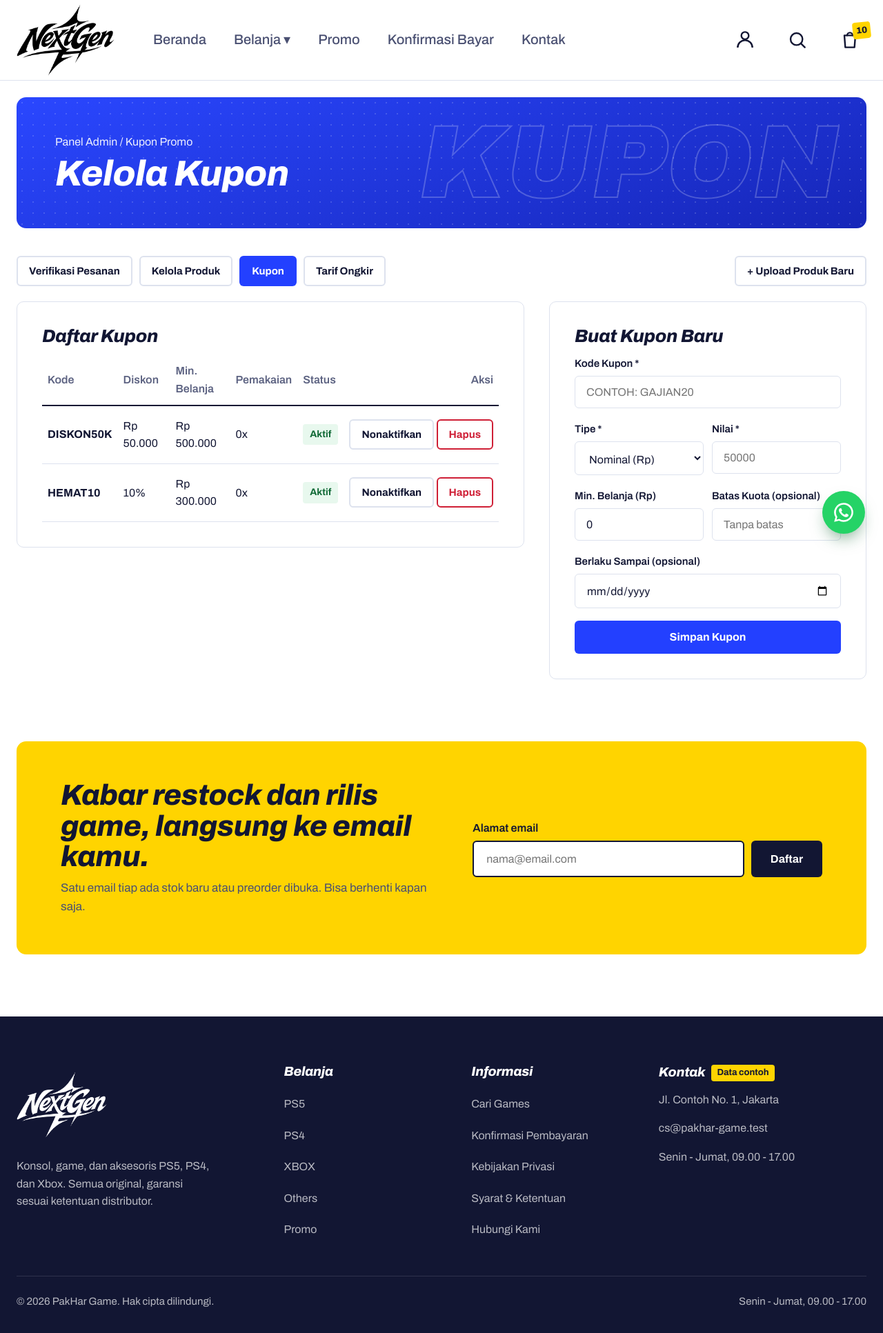
After one commit to xvonwu/web-jual-beli, a Laravel app: page /admin/kupon in a window 1280 px wide. The commit adds this page. Shown: the whole page at 69% size. Run offline with Laravel 12, Linux system fonts and the light colour scheme; a user stored in the database is signed in; data comes from the database, SQL or seed files in the repository; tables that the repository leaves empty hold one stand-in row (values such as "Sample post"); some libraries are stand-ins or nearby versions.

Commit message:
Add admin independence (dashboard, coupons, shipping) & auto payment

```diff
--- /dev/null
+++ b/app/Http/Controllers/Admin/CouponController.php
@@ -0,0 +1,65 @@
+<?php
+
+namespace App\Http\Controllers\Admin;
+
+use App\Http\Controllers\Controller;
+use App\Models\Coupon;
+use Illuminate\Http\Request;
+use Illuminate\Validation\Rule;
+
+class CouponController extends Controller
+{
+    public function index()
+    {
+        $coupons = Coupon::latest('id')->paginate(15);
+
+        return view('admin.coupons.index', compact('coupons'));
+    }
+
+    public function store(Request $request)
+    {
+        $data = $request->validate([
+            'code' => ['required', 'string', 'max:40', 'unique:coupons,code'],
+            'type' => ['required', Rule::in(['percent', 'fixed'])],
+            'value' => ['required', 'integer', 'min:1'],
+            'min_total' => ['nullable', 'integer', 'min:0'],
+            'max_uses' => ['nullable', 'integer', 'min:1'],
+            'expires_at' => ['nullable', 'date'],
+        ], [
+            'code.required' => 'Isi kode kupon.',
+            'code.unique' => 'Kode kupon sudah terdaftar.',
+            'value.required' => 'Isi nilai diskon.',
+        ]);
+
+        if ($data['type'] === 'percent' && $data['value'] > 100) {
+            return back()->withInput()->withErrors(['value' => 'Diskon persen maksimal 100%.']);
+        }
+
+        Coupon::create([
+            'code' => strtoupper(trim($data['code'])),
+            'type' => $data['type'],
+            'value' => $data['value'],
+            'min_total' => $data['min_total'] ?? 0,
+            'max_uses' => $data['max_uses'] ?? null,
+            'expires_at' => $data['expires_at'] ?? null,
+            'is_active' => true,
+        ]);
+
+        return back()->with('success', 'Kupon '.strtoupper(trim($data['code'])).' berhasil ditambahkan.');
+    }
+
+    public function toggle(Coupon $coupon)
+    {
+        $coupon->update(['is_active' => ! $coupon->is_active]);
+
+        return back()->with('success', 'Status kupon '.$coupon->code.' diubah menjadi '.($coupon->is_active ? 'Aktif' : 'Nonaktif').'.');
+    }
+
+    public function destroy(Coupon $coupon)
+    {
+        $code = $coupon->code;
+        $coupon->delete();
+
+        return back()->with('success', "Kupon {$code} berhasil dihapus.");
+    }
+}
--- a/app/Models/Coupon.php
+++ b/app/Models/Coupon.php
@@ -22,7 +22,12 @@ class Coupon extends Model
 
         $coupon = static::where('code', strtoupper(trim($code)))->where('is_active', true)->first();
 
-        if (! $coupon || ($coupon->expires_at && $coupon->expires_at->isPast()) || $subtotal < $coupon->min_total) {
+        if (
+            ! $coupon
+            || ($coupon->expires_at && $coupon->expires_at->isPast())
+            || $subtotal < $coupon->min_total
+            || ($coupon->max_uses !== null && $coupon->used_count >= $coupon->max_uses)
+        ) {
             return null;
         }
 
--- a/app/Models/Order.php
+++ b/app/Models/Order.php
@@ -11,8 +11,10 @@ class Order extends Model
     // ID metode pembayaran mengikuti flowchart
     public const PAYMENT_TRANSFER = 42;
     public const PAYMENT_CASH = 54;
+    public const PAYMENT_AUTO = 60;
 
     public const PAYMENT_METHODS = [
+        self::PAYMENT_AUTO => 'QRIS / Virtual Account (Otomatis Lunas)',
         self::PAYMENT_TRANSFER => 'Transfer ke BCA',
         self::PAYMENT_CASH => 'Cash di kantor (khusus Ambil Langsung)',
     ];
--- a/resources/views/admin/_nav.blade.php
+++ b/resources/views/admin/_nav.blade.php
@@ -7,6 +7,14 @@
        class="btn btn-sm {{ request()->routeIs('admin.products.index', 'admin.products.edit') ? 'btn-red' : 'btn-outline' }}">
         Kelola Produk
     </a>
+    <a href="{{ route('admin.coupons.index') }}"
+       class="btn btn-sm {{ request()->routeIs('admin.coupons.*') ? 'btn-red' : 'btn-outline' }}">
+        Kupon
+    </a>
+    <a href="{{ route('admin.shipping.index') }}"
+       class="btn btn-sm {{ request()->routeIs('admin.shipping.*') ? 'btn-red' : 'btn-outline' }}">
+        Tarif Ongkir
+    </a>
     <a href="{{ route('admin.products.create') }}"
        class="btn btn-sm {{ request()->routeIs('admin.products.create') ? 'btn-yellow' : 'btn-outline' }}"
        style="margin-left:auto">
--- /dev/null
+++ b/resources/views/admin/coupons/index.blade.php
@@ -0,0 +1,117 @@
+@extends('layouts.app')
+@section('title', 'Admin: Kelola Kupon')
+
+@section('content')
+    <div class="page-head">
+        <div class="crumb"><a href="{{ route('admin.orders.index') }}">Panel Admin</a> / Kupon Promo</div>
+        <h1>Kelola Kupon</h1>
+        <div class="ghost" aria-hidden="true">KUPON</div>
+    </div>
+
+    @include('admin._nav')
+
+    <div class="layout-2">
+        <div class="card">
+            <h2 class="card-title">Daftar Kupon</h2>
+            @if ($coupons->isEmpty())
+                <div class="empty">Belum ada kupon promo.</div>
+            @else
+                <div class="table-scroll">
+                    <table class="table">
+                        <thead>
+                            <tr>
+                                <th>Kode</th>
+                                <th>Diskon</th>
+                                <th class="hide-sm">Min. Belanja</th>
+                                <th>Pemakaian</th>
+                                <th>Status</th>
+                                <th style="text-align:right">Aksi</th>
+                            </tr>
+                        </thead>
+                        <tbody>
+                            @foreach ($coupons as $c)
+                                <tr>
+                                    <td>
+                                        <b>{{ $c->code }}</b>
+                                        @if ($c->expires_at)
+                                            <br><small style="color:var(--muted)">Exp: {{ $c->expires_at->format('d M Y') }}</small>
+                                        @endif
+                                    </td>
+                                    <td>
+                                        {{ $c->type === 'percent' ? $c->value.'%' : 'Rp '.number_format($c->value, 0, ',', '.') }}
+                                    </td>
+                                    <td class="hide-sm">@rupiah($c->min_total)</td>
+                                    <td>
+                                        {{ $c->used_count }}{{ $c->max_uses ? ' / '.$c->max_uses : 'x' }}
+                                    </td>
+                                    <td>
+                                        <span class="pill {{ $c->is_active ? 'pill-lunas' : 'pill-batal' }}">
+                                            {{ $c->is_active ? 'Aktif' : 'Nonaktif' }}
+                                        </span>
+                                    </td>
+                                    <td style="text-align:right;white-space:nowrap">
+                                        <form method="POST" action="{{ route('admin.coupons.toggle', $c) }}" style="display:inline">
+                                            @csrf
+                                            @method('PATCH')
+                                            <button type="submit" class="btn btn-outline btn-sm">
+                                                {{ $c->is_active ? 'Nonaktifkan' : 'Aktifkan' }}
+                                            </button>
+                                        </form>
+                                        <form method="POST" action="{{ route('admin.coupons.destroy', $c) }}" style="display:inline"
+                                              onsubmit="return confirm('Hapus kupon {{ $c->code }}?')">
+                                            @csrf
+                                            @method('DELETE')
+                                            <button type="submit" class="btn btn-outline btn-sm" style="color:var(--signal-text);border-color:var(--signal-text)">Hapus</button>
+                                        </form>
+                                    </td>
+                                </tr>
+                            @endforeach
+                        </tbody>
+                    </table>
+                </div>
+            @endif
+            @include('partials.pagination', ['paginator' => $coupons, 'pageUrl' => fn ($p) => $coupons->url($p)])
+        </div>
+
+        <aside class="card">
+            <h2 class="card-title">Buat Kupon Baru</h2>
+            <form method="POST" action="{{ route('admin.coupons.store') }}">
+                @csrf
+                <div class="field">
+                    <label for="code" class="field-label">Kode Kupon *</label>
+                    <input type="text" id="code" name="code" value="{{ old('code') }}" placeholder="Contoh: GAJIAN20" required style="text-transform:uppercase">
+                    @error('code')<p class="field-status">{{ $message }}</p>@enderror
+                </div>
+                <div style="display:grid;grid-template-columns:1fr 1fr;gap:12px">
+                    <div class="field">
+                        <label for="type" class="field-label">Tipe *</label>
+                        <select id="type" name="type">
+                            <option value="fixed" @selected(old('type') === 'fixed')>Nominal (Rp)</option>
+                            <option value="percent" @selected(old('type') === 'percent')>Persen (%)</option>
+                        </select>
+                    </div>
+                    <div class="field">
+                        <label for="value" class="field-label">Nilai *</label>
+                        <input type="number" id="value" name="value" min="1" value="{{ old('value') }}" placeholder="50000" required>
+                        @error('value')<p class="field-status">{{ $message }}</p>@enderror
+                    </div>
+                </div>
+                <div style="display:grid;grid-template-columns:1fr 1fr;gap:12px">
+                    <div class="field">
+                        <label for="min_total" class="field-label">Min. Belanja (Rp)</label>
+                        <input type="number" id="min_total" name="min_total" min="0" value="{{ old('min_total', 0) }}">
+                    </div>
+                    <div class="field">
+                        <label for="max_uses" class="field-label">Batas Kuota (opsional)</label>
+                        <input type="number" id="max_uses" name="max_uses" min="1" value="{{ old('max_uses') }}" placeholder="Tanpa batas">
+                    </div>
+                </div>
+                <div class="field">
+                    <label for="expires_at" class="field-label">Berlaku Sampai (opsional)</label>
+                    <input type="date" id="expires_at" name="expires_at" value="{{ old('expires_at') }}">
+                </div>
+                <button type="submit" class="btn btn-red btn-block">Simpan Kupon</button>
+            </form>
+        </aside>
+    </div>
+@endsection
--- a/resources/views/cart/index.blade.php
+++ b/resources/views/cart/index.blade.php
@@ -158,7 +158,11 @@
                     <form method="POST" action="{{ route('checkout') }}">
                         @csrf
                         <label class="radio">
-                            <input type="radio" name="payment_method_id" value="{{ \App\Models\Order::PAYMENT_TRANSFER }}" checked>
+                            <input type="radio" name="payment_method_id" value="{{ \App\Models\Order::PAYMENT_AUTO }}" checked>
+                            <span><b>QRIS / Virtual Account (Otomatis Lunas)</b> <span class="pill pill-lunas" style="font-size:12px">Instan</span><br><small class="muted-text">Verifikasi otomatis tanpa perlu konfirmasi manual</small></span>
+                        </label>
+                        <label class="radio">
+                            <input type="radio" name="payment_method_id" value="{{ \App\Models\Order::PAYMENT_TRANSFER }}">
                             <span><b>Transfer ke BCA</b><br><small class="muted-text">{{ config('store.bank') }}</small> @include('partials.sample-tag')</span>
                         </label>
                         <label class="radio {{ $isPickup ? '' : 'disabled' }}">
--- a/resources/views/layouts/app.blade.php
+++ b/resources/views/layouts/app.blade.php
@@ -52,6 +52,8 @@
                             <a href="{{ route('admin.orders.index') }}">Panel Admin</a>
                             <a href="{{ route('admin.products.index') }}">Kelola Produk</a>
                             <a href="{{ route('admin.products.create') }}">+ Upload Produk</a>
+                            <a href="{{ route('admin.coupons.index') }}">Kupon Promo</a>
+                            <a href="{{ route('admin.shipping.index') }}">Tarif Ongkir</a>
                         @endif
                         <form method="POST" action="{{ route('logout') }}">@csrf<button type="submit">Logout</button></form>
                     </div>
--- a/routes/web.php
+++ b/routes/web.php
@@ -1,7 +1,9 @@
 <?php
 
+use App\Http\Controllers\Admin\CouponController as AdminCouponController;
 use App\Http\Controllers\Admin\OrderController as AdminOrderController;
 use App\Http\Controllers\Admin\ProductController as AdminProductController;
+use App\Http\Controllers\Admin\ShippingRateController as AdminShippingRateController;
 use App\Http\Controllers\AuthController;
 use App\Http\Controllers\CartController;
 use App\Http\Controllers\CatalogController;
@@ -72,6 +74,9 @@ Route::middleware('auth')->group(function () {
 
     Route::get('/payment_confirm', [OrderController::class, 'paymentForm'])->name('payment.form');
     Route::post('/payment_confirm_save', [OrderController::class, 'paymentSave'])->name('payment.save');
+
+    Route::get('/bayar/{invoice}', [OrderController::class, 'autoPay'])->name('payment.auto');
+    Route::post('/bayar/{invoice}/proses', [OrderController::class, 'autoPayConfirm'])->name('payment.auto.confirm');
 });
 
 /*
@@ -90,4 +95,12 @@ Route::middleware(['auth', 'admin'])->prefix('admin')->name('admin.')->group(fun
     Route::get('/produk/{product}/edit', [AdminProductController::class, 'edit'])->name('products.edit');
     Route::put('/produk/{product}', [AdminProductController::class, 'update'])->name('products.update');
     Route::delete('/produk/{product}', [AdminProductController::class, 'destroy'])->name('products.destroy');
+
+    Route::get('/kupon', [AdminCouponController::class, 'index'])->name('coupons.index');
+    Route::post('/kupon', [AdminCouponController::class, 'store'])->name('coupons.store');
+    Route::patch('/kupon/{coupon}/toggle', [AdminCouponController::class, 'toggle'])->name('coupons.toggle');
+    Route::delete('/kupon/{coupon}', [AdminCouponController::class, 'destroy'])->name('coupons.destroy');
+
+    Route::get('/ongkir', [AdminShippingRateController::class, 'index'])->name('shipping.index');
+    Route::patch('/ongkir/{shippingRate}', [AdminShippingRateController::class, 'update'])->name('shipping.update');
 });
```
Also changed, not shown: app/Http/Controllers/Admin/OrderController.php (+27 -6 lines), app/Http/Controllers/Admin/ShippingRateController.php (added, +39 -0 lines), app/Http/Controllers/CartController.php (+8 -0 lines), app/Http/Controllers/OrderController.php (+49 -0 lines), resources/views/admin/orders.blade.php (+25 -0 lines), resources/views/admin/shipping/index.blade.php (added, +67 -0 lines), resources/views/orders/auto-pay.blade.php (added, +67 -0 lines), resources/views/orders/show.blade.php (+8 -1 lines), README.md, database/migrations/2026_11_27_000100_add_coupon_usage_columns.php (added).
